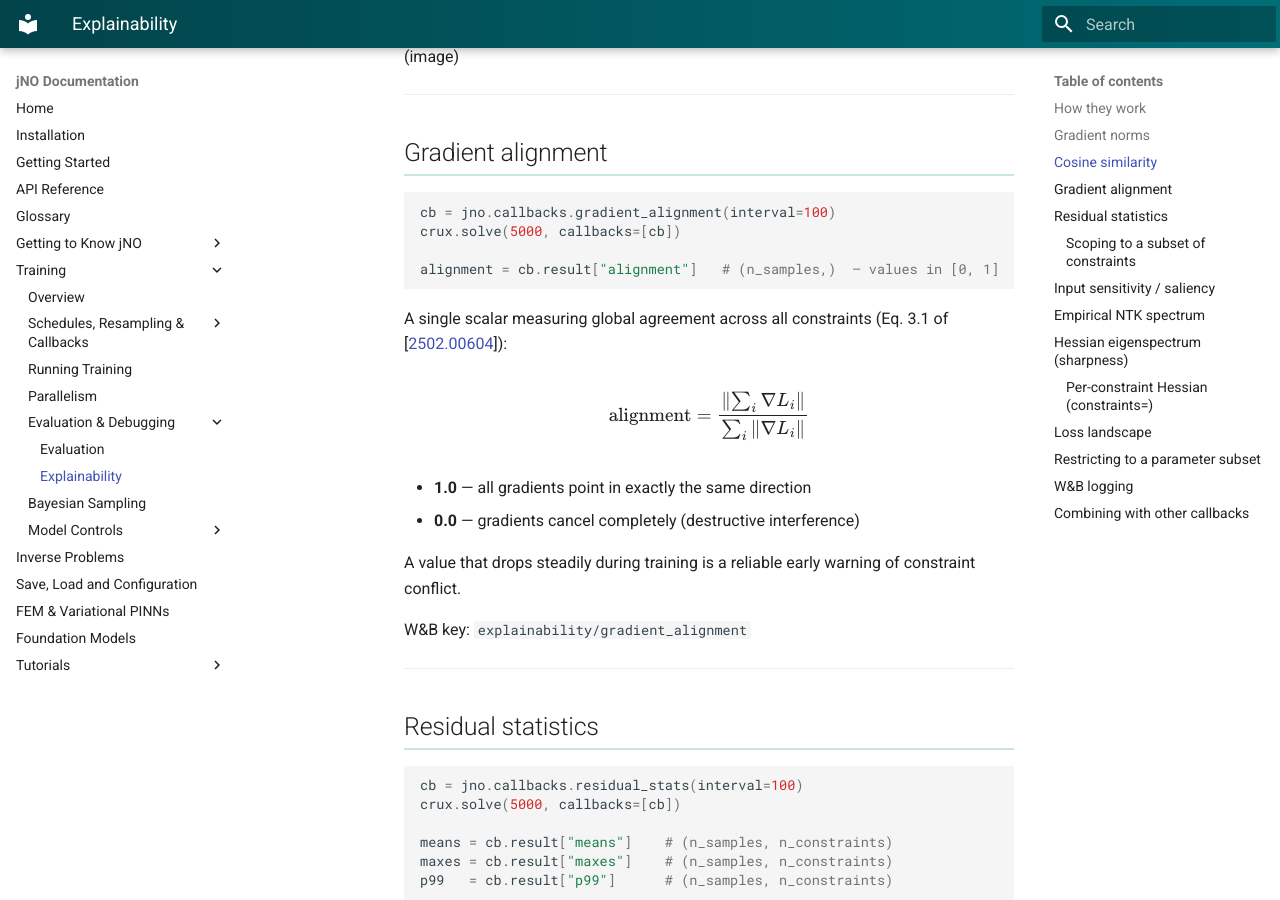
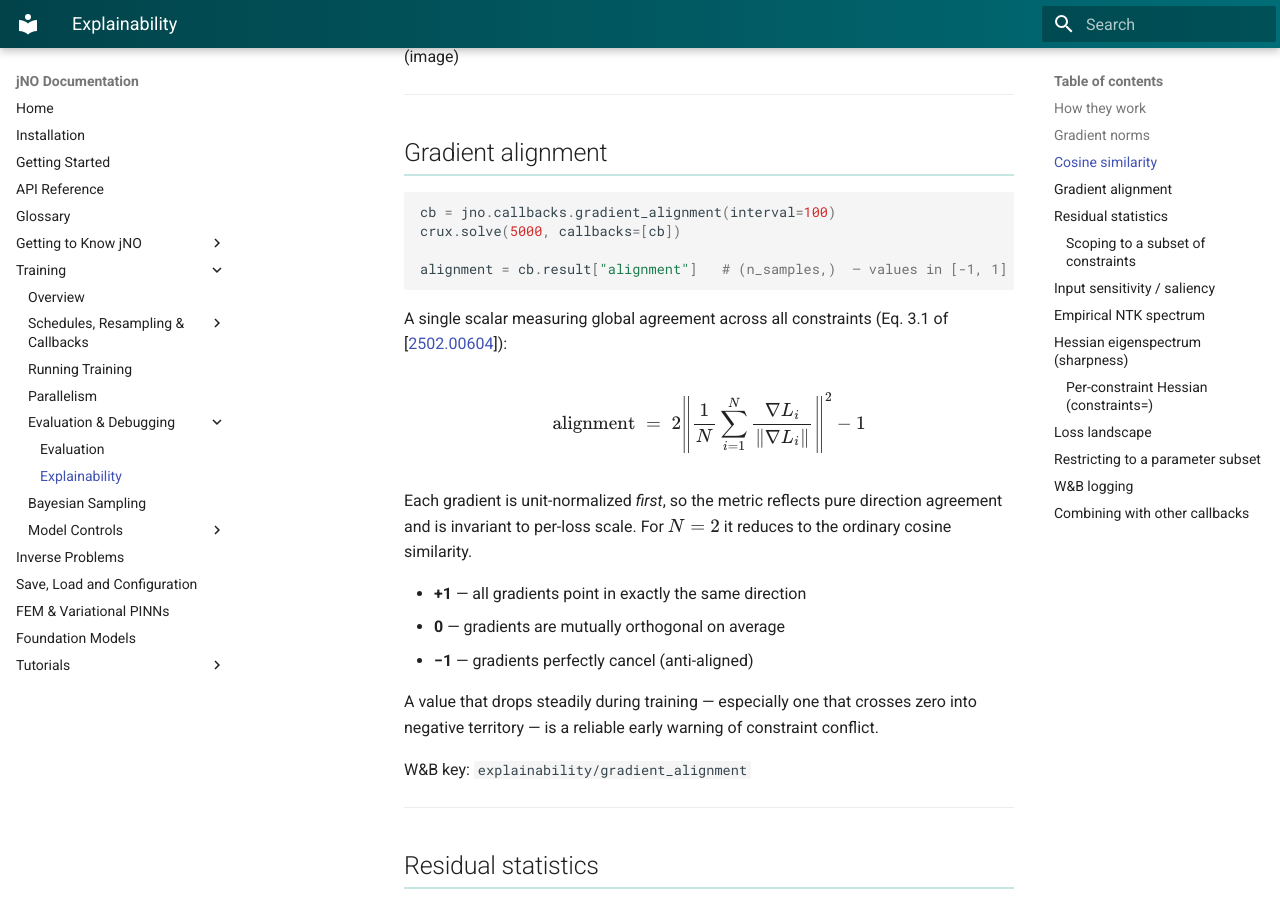
Before and after one commit to FhG-IISB/jNO, an MkDocs documentation site: the page built from docs/training/explainability.md, in a window 1280 px wide and 900 px high, scrolled down 1680 px. Built offline with MkDocs 1.6.1 and Material for MkDocs 9.7.7, drawn with Linux system fonts in a browser that asks for light colours.

Commit message:
Fix gradient_alignment to match Eq. 3.1 of arXiv:2502.00604
The GradientAlignmentCallback and its underlying make_per_loss_grad_fn
builder were documented to compute Eq. 3.1 of Wang et al. 2025
("Gradient Alignment in Physics-informed Neural Networks: A Second-Order
Optimization Perspective", arXiv:2502.00604), but instead computed a
related-but-distinct quantity:

  paper Eq. 3.1   :  A = 2 ‖(1/N) Σ ĝᵢ‖² − 1,  ĝᵢ = gᵢ/‖gᵢ‖   ∈ [-1, 1]
  what we shipped :  ‖Σ gᵢ‖ / Σ ‖gᵢ‖                          ∈ [ 0, 1]

The two disagree whenever per-loss gradient magnitudes differ. For
example, with orthogonal g₁=(10,0), g₂=(0,1) the paper formula gives 0
(correct: orthogonal) while the shipped formula gave ≈0.91 (falsely
reported as strongly aligned). The shipped formula also fails the
paper's Proposition 1 — for N=2 Eq. 3.1 reduces to cos(g₁,g₂); the old
formula gives cos(θ/2) at equal magnitudes.

Switch to the paper's definition (one line, reusing the unit-normalized
G_hat already built for the cos-similarity matrix) and update every
docstring/doc page that quotes the formula or its [0, 1] range:
  - jno/utils/explainability.py (make_per_loss_grad_fn)
  - jno/utils/adaptive/callbacks.py (class + factory docstrings)
  - docs/training/explainability.md
  - docs/tutorials/09-wandb/wandb-integration.md

No test assertion changes: existing tests only check shape and the W&B
log key, not value range. Full pixi ci-test (1446 passed, 8 skipped)
remains green.

````diff
--- a/docs/training/explainability.md
+++ b/docs/training/explainability.md
@@ -59,17 +59,20 @@ W&B keys: `explainability/cos_sim/0_1`, …, `explainability/cos_sim_matrix` (im
 cb = jno.callbacks.gradient_alignment(interval=100)
 crux.solve(5000, callbacks=[cb])
 
-alignment = cb.result["alignment"]   # (n_samples,)  — values in [0, 1]
+alignment = cb.result["alignment"]   # (n_samples,)  — values in [-1, 1]
 ```
 
 A single scalar measuring global agreement across all constraints (Eq. 3.1 of [[2502.00604](https://arxiv.org/abs/2502.00604)]):
 
-$$\text{alignment} = \frac{\left\|\sum_i \nabla L_i\right\|}{\sum_i \|\nabla L_i\|}$$
+$$\text{alignment} \;=\; 2\left\|\frac{1}{N}\sum_{i=1}^{N} \frac{\nabla L_i}{\|\nabla L_i\|}\right\|^2 - 1$$
 
-- **1.0** — all gradients point in exactly the same direction
-- **0.0** — gradients cancel completely (destructive interference)
+Each gradient is unit-normalized *first*, so the metric reflects pure direction agreement and is invariant to per-loss scale. For $N = 2$ it reduces to the ordinary cosine similarity.
 
-A value that drops steadily during training is a reliable early warning of constraint conflict.
+- **+1** — all gradients point in exactly the same direction
+- **0** — gradients are mutually orthogonal on average
+- **−1** — gradients perfectly cancel (anti-aligned)
+
+A value that drops steadily during training — especially one that crosses zero into negative territory — is a reliable early warning of constraint conflict.
 
 W&B key: `explainability/gradient_alignment`
 
````
Also changed, not shown: docs/tutorials/09-wandb/wandb-integration.md (+3 -3 lines), 2 other files.
